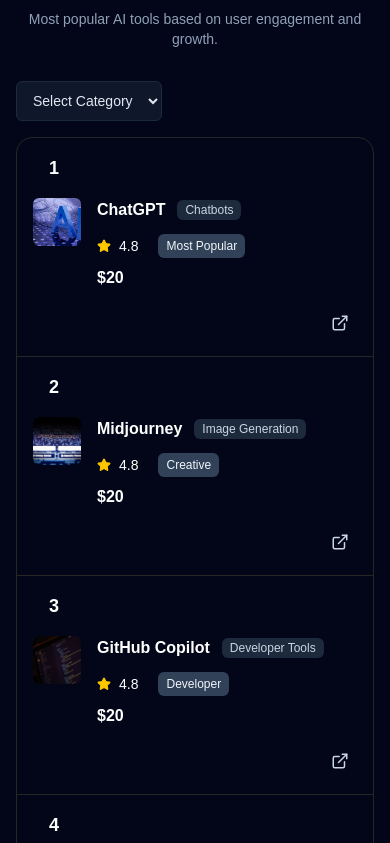
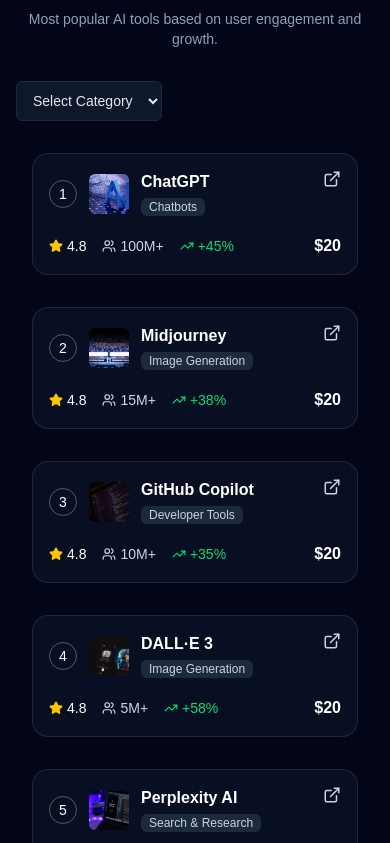
Before and after one commit to ioNihal/landing-page, a Next.js app: page / in a window 390 px wide. Shown: the part 3041-3884 px from the top of the page. Built offline with nearby package versions, Linux system fonts and the light colour scheme.

Commit message:
TOp AI tools optimized for mobile

```diff
--- a/components/TopAITools/TopAITools.tsx
+++ b/components/TopAITools/TopAITools.tsx
@@ -168,7 +168,7 @@
                 </div>
 
                 <div className="overflow-x-auto">
-                    <div className="min-w-full rounded-2xl border border-neutral-800 overflow-hidden">
+                    <div className="min-w-full rounded-2xl lg:border border-neutral-800 overflow-hidden">
                         <div className="hidden lg:grid grid-cols-[160px_1fr_160px_160px_200px] gap-0 bg-neutral-800 p-4 text-slate-300 text-sm">
                             <div className="pl-4">Rank</div>
                             <div>Tool</div>
@@ -177,14 +177,79 @@
                             <div></div>
                         </div>
 
-                        <div className="divide-y divide-neutral-800">
+                        <div className="lg:divide-y divide-neutral-800">
                             {TOP_TOOLS.map((tool, idx) => (
                                 <div
                                     key={tool.id}
-                                    className="grid lg:grid-cols-[140px_1fr_160px_160px_160px] grid-cols-1 gap-4 items-center px-4 lg:px-6 py-4"
+                                    className="px-4 py-4 lg:px-6"
                                 >
-                                    <div className="flex items-start lg:items-center">
-                                        <div className="text-lg pl-4 font-semibold text-white lg:w-full">
+                                    {/* MOBILE CARD */}
+                                    <div className="lg:hidden rounded-2xl border border-white/10 bg-slate-900/60 p-4">
+                                        <div className="flex items-start justify-between">
+                                            <div className="flex items-center gap-3">
+                                                <span className="w-7 h-7 rounded-full border border-white/30 flex items-center justify-center text-sm text-white">
+                                                    {idx + 1}
+                                                </span>
+
+                                                <div className="w-10 h-10 rounded-md overflow-hidden bg-slate-900">
+                                                    <Image
+                                                        src={tool.avatar}
+                                                        alt={tool.name}
+                                                        width={48}
+                                                        height={48}
+                                                        className="w-full h-full object-cover"
+                                                    />
+                                                </div>
+
+                                                <div>
+                                                    <h3 className="text-white font-semibold">
+                                                        {tool.name}
+                                                    </h3>
+                                                    <span className="text-xs px-2 py-0.5 rounded-md bg-slate-800 text-slate-300">
+                                                        {tool.type}
+                                                    </span>
+                                                </div>
+                                            </div>
+
+                                            <Link
+                                                href="/"
+                                                className="text-slate-300 hover:text-white"
+                                                aria-label={`Open ${tool.name}`}
+                                            >
+                                                <ExternalLink size={18} />
+                                            </Link>
+                                        </div>
+
+                                        <div className="mt-4 flex items-center justify-between">
+                                            <div className="flex items-center gap-4 text-sm">
+                                                <div className="flex items-center gap-1 text-yellow-400">
+                                                    <Star size={14} fill="currentColor" />
+                                                    <span className="text-white font-medium">
+                                                        {tool.rating}
+                                                    </span>
+                                                </div>
+
+                                                <div className="flex items-center gap-1 text-slate-300">
+                                                    <Users size={14} />
+                                                    <span>{tool.users}</span>
+                                                </div>
+
+                                                <div className="flex items-center gap-1 text-green-400">
+                                                    <TrendingUp size={14} />
+                                                    <span>{tool.growth}</span>
+                                                </div>
+                                            </div>
+
+                                            <span className="text-white font-semibold">
+                                                ${tool.price}
+                                            </span>
+                                        </div>
+                                    </div>
+
+                                    {/* DESKTOP ROW */}
+                                    <div className="hidden lg:grid grid-cols-[140px_1fr_160px_160px_160px] gap-4 items-center">
+                                        <div className="flex items-center">
+                                            <div className="text-lg pl-4 font-semibold text-white">
                                                 {idx + 1}
                                             </div>
                                         </div>
@@ -201,28 +266,26 @@
                                             </div>
 
                                             <div className="flex-1">
-                                            <div className="flex items-center gap-3 flex-wrap">
-                                                <h3 className="text-base lg:text-lg font-semibold text-white">
+                                                <div className="flex items-center gap-3">
+                                                    <h3 className="text-lg font-semibold text-white">
                                                         {tool.name}
                                                     </h3>
-
                                                     <span className="text-xs px-2 py-0.5 rounded-md bg-slate-800 text-slate-300">
                                                         {tool.type}
                                                     </span>
                                                 </div>
 
-                                            <div className="mt-3 lg:mt-2 text-sm text-slate-400 max-w-[60ch] flex items-center gap-5">
-
-                                                <div className="text-sm text-yellow-400 flex items-center gap-2">
+                                                <div className="mt-2 flex items-center gap-5 text-sm">
+                                                    <div className="flex items-center gap-1 text-yellow-400">
                                                         <Star size={14} fill="currentColor" />
                                                         <span className="text-white font-medium">
                                                             {tool.rating}
                                                         </span>
                                                     </div>
 
-                                                {tool.tags.length > 0 && (
+                                                    {tool.tags?.length > 0 && (
                                                         <div className="flex gap-2">
-                                                        {tool.tags.map((t) => (
+                                                            {tool.tags.map(t => (
                                                                 <span
                                                                     key={t}
                                                                     className="text-xs px-2 py-1 rounded-md bg-slate-700 text-slate-100"
@@ -234,40 +297,40 @@
                                                     )}
                                                 </div>
 
-                                            <div className="text-white font-semibold mt-2">
+                                                <div className="mt-2 text-white font-semibold">
                                                     ${tool.price}
                                                 </div>
                                             </div>
                                         </div>
 
-                                    <div className="hidden lg:flex items-center justify-center">
+                                        <div className="flex items-center justify-center">
                                             <div className="inline-flex items-center gap-2 text-slate-200 text-sm">
                                                 <Users size={16} />
                                                 <span className="font-medium">{tool.users}</span>
                                             </div>
                                         </div>
 
-                                    <div className="hidden lg:flex items-center justify-center">
+                                        <div className="flex items-center justify-center">
                                             <div className="inline-flex items-center gap-2 text-green-400 font-semibold">
                                                 <TrendingUp size={16} />
                                                 <span>{tool.growth}</span>
                                             </div>
                                         </div>
 
-                                    <div className="flex items-start lg:items-center justify-end">
+                                        <div className="flex items-center justify-end">
                                             <Link
-                                            href={'/'}
-                                            className="text-slate-300 hover:text-white inline-flex items-center p-2 rounded-md"
+                                                href="/"
+                                                className="text-slate-300 hover:text-white p-2 rounded-md"
                                                 aria-label={`Open ${tool.name}`}
                                             >
                                                 <ExternalLink size={18} />
                                             </Link>
                                         </div>
-
-
+                                    </div>
                                 </div>
                             ))}
                         </div>
+
                     </div>
                 </div>
 
```
Lines whose indentation alone changed are shown as unchanged.
